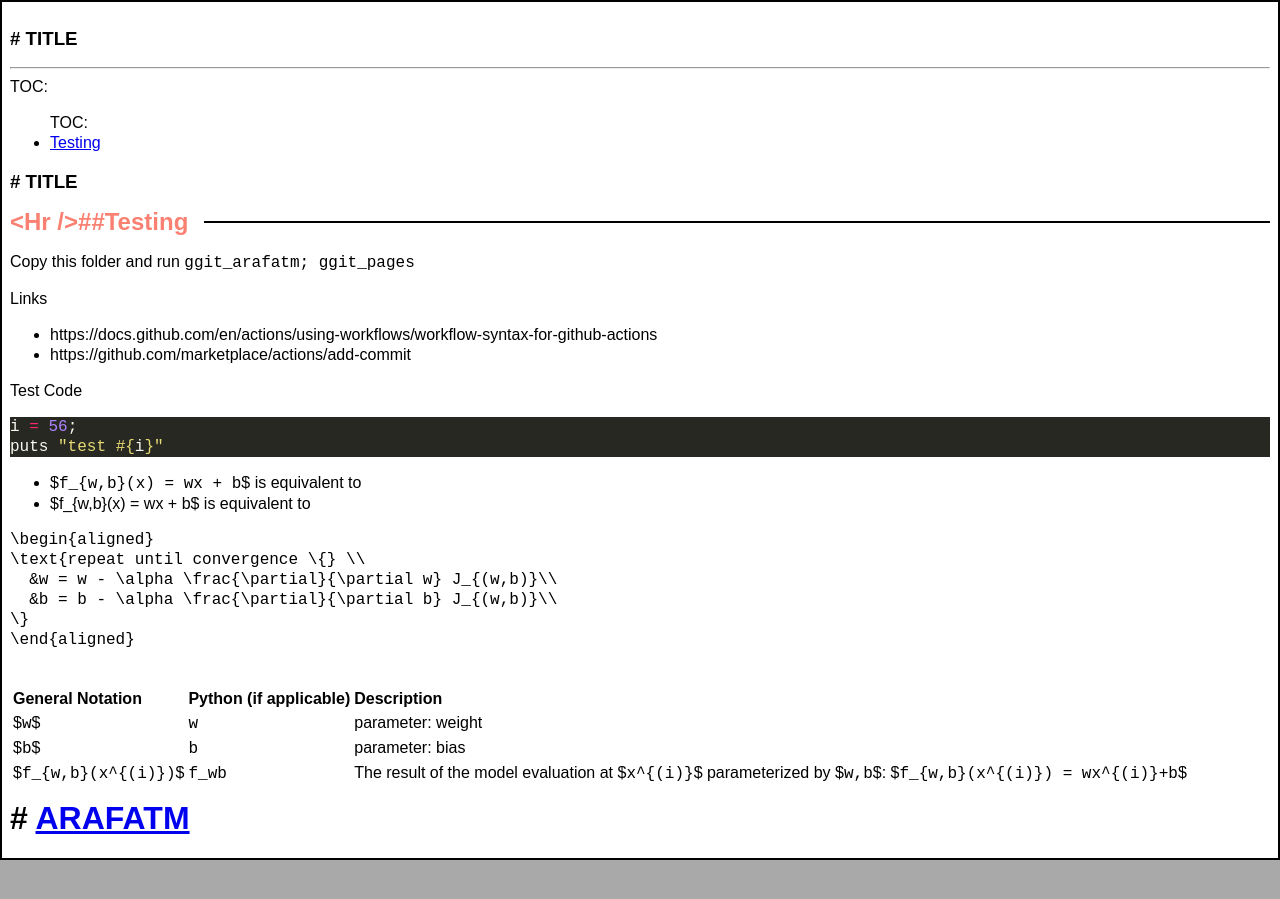
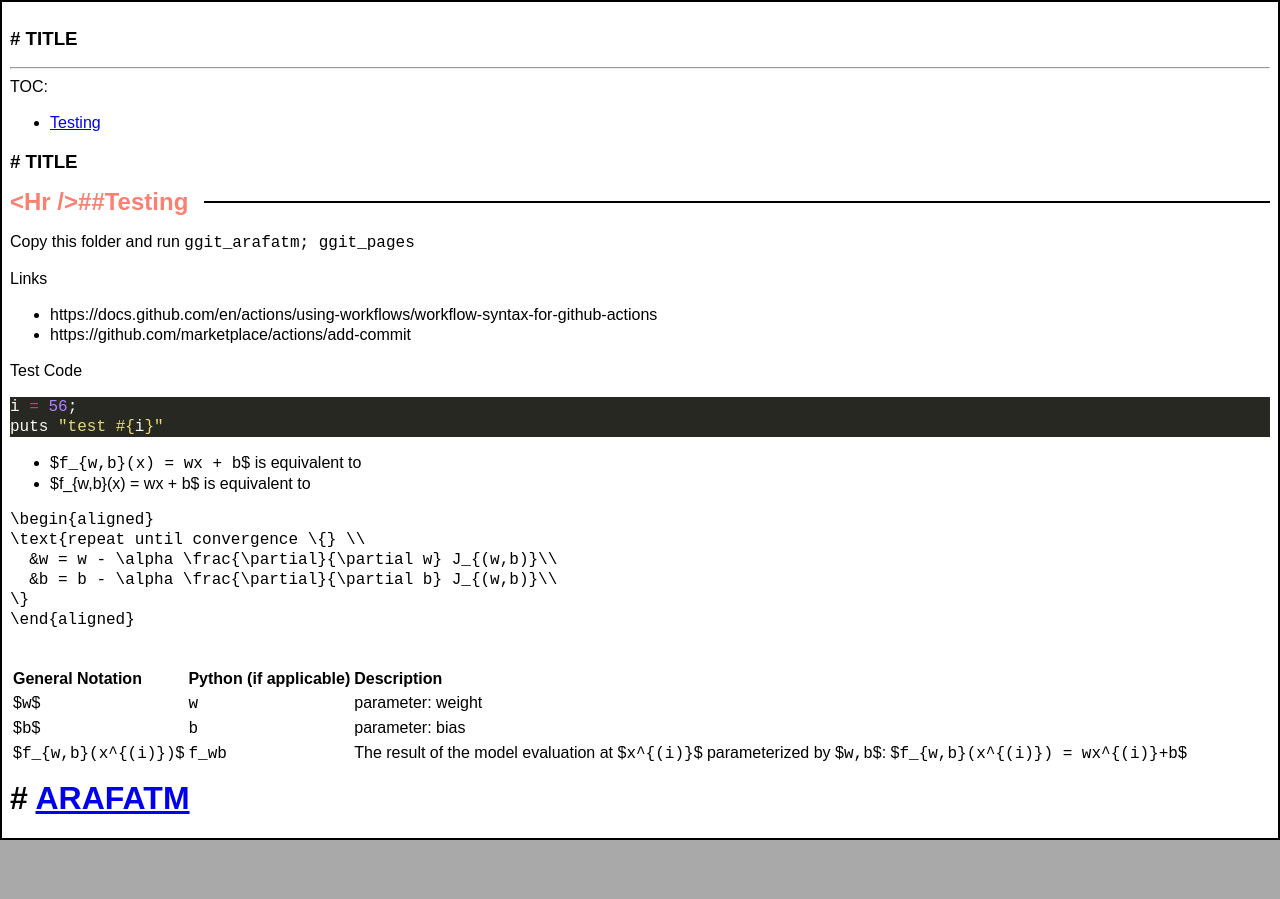
Before and after one commit to arafatm/ghp, a Jekyll site: the page built from readme.md, in a window 1280 px wide. Built offline with Jekyll 4.4.1, drawn with Linux system fonts in a browser that asks for light colours; our own code applies the rules of GitHub Pages for plain Markdown files.

Commit message:
Commit All

```diff
--- a/assets/css/style.css
+++ b/assets/css/style.css
@@ -2,6 +2,7 @@
 
 html { background-color: darkgrey; }
 body { font: 16px/20px sans-serif; max-width: 1530px; background-color: white; margin: 0em auto; padding: 0.5em; border: 2px solid black; }
+
 h1::before { content: "# " } h1 { text-transform: uppercase; }
 h2::before { content: "<hr />## " }
 h2 { text-transform: capitalize; display: flex; align-items: center; }
@@ -10,21 +11,15 @@ h3::before { content: "### " } h3 { text-transform: capitalize; }
 h4::before { content: "#### " }
 h5::before { content: "##### " }
 h6::before { content: "###### " }
+
 h1 + ul { display: inline; padding: 0; }
-h1 + ul::before { content: "TOC: "; }
 h1 + ul > li { display: inline; padding: 0 1em; }
-ul.toc::before { content: "TOC:"; }
+
 a > img {border: 2px solid blue;}
 img { margin: 0; padding: 1px; width: 24%; border: 1px solid black }
 img.emoji { width: 1.5em; height: 1.5em; border: 1px solid gray; border-radius: 1em; padding: 0.4em; background-color: salmon;
+
 @media (max-width: 1200px) { img { width: 32%; } }
 @media (max-width: 800px) { img { width: 48%; } }
 @media (max-width: 500px) { img { width: 100%; } }
 @media (min-width:800px) { p > img:active, details > img:active { position: fixed; top: 0; left: 0; bottom: 0; right: 0; z-index: 999; object-fit: contain; width: 100%; height: 100%; margin: 0; padding: 0; background-color: darkgrey; } }
-
-/*
- * vim: set textwidth=0:
- * vim: set wrapmargin=0:
- * vim: set nowrap:
- * vim: set foldlevel=9:
- */
```
